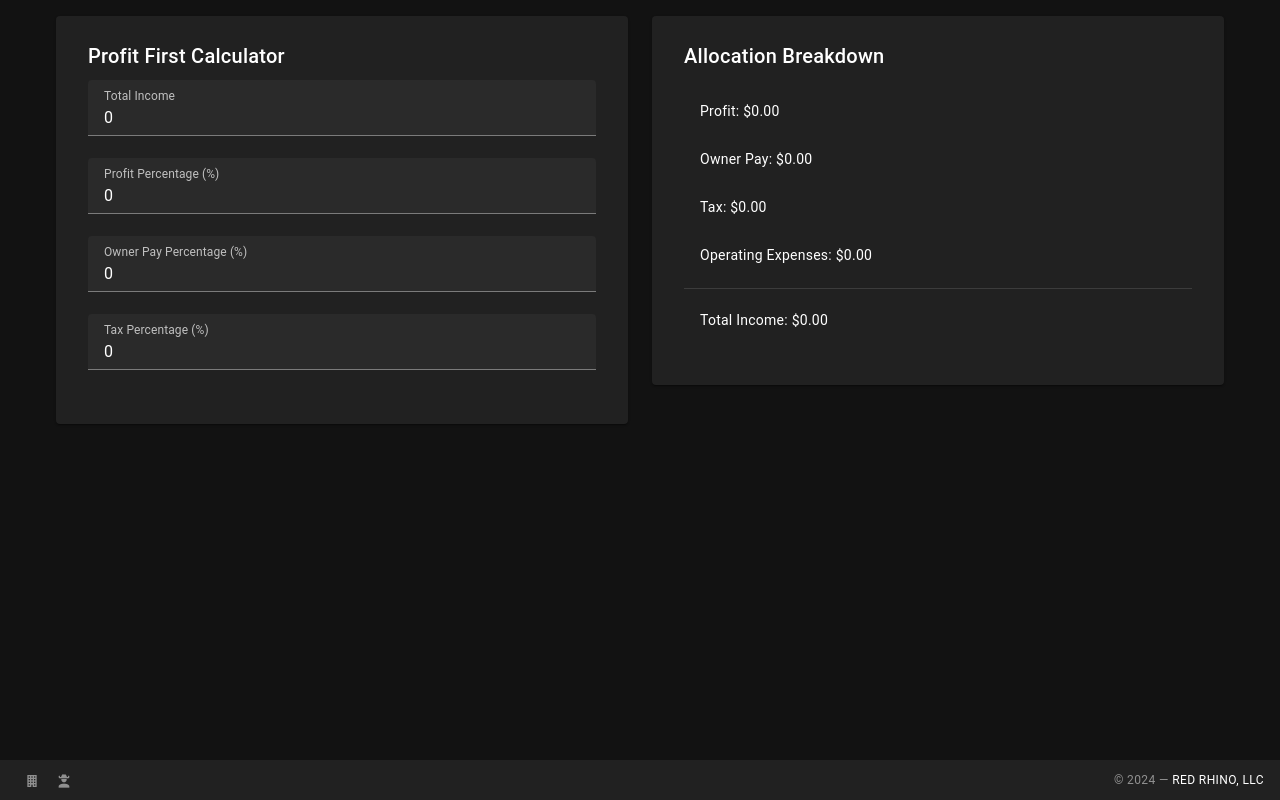
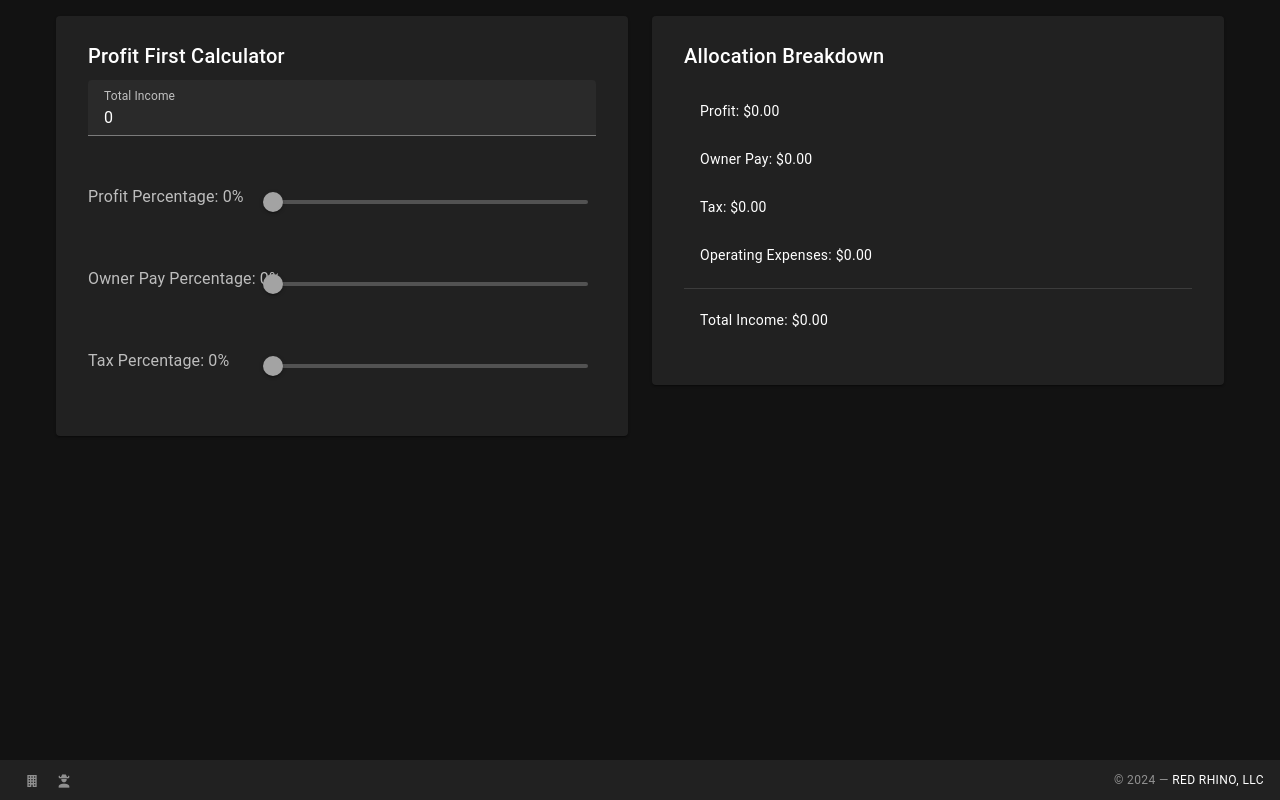
Before and after one commit to redrhino-online/profit-first-calculator, a Vue app: page / in a window 1280 px wide. Built offline with nearby package versions, Linux system fonts and the light colour scheme.

Commit message:
feat: % input sliders

```diff
--- a/src/components/Calculator.vue
+++ b/src/components/Calculator.vue
@@ -6,14 +6,39 @@
           <v-card-title>Profit First Calculator</v-card-title>
           <v-card-text>
             <v-form>
+              <!-- Total Income Input -->
               <v-text-field label="Total Income" v-model.number="localTotalIncome" type="number"
                 required></v-text-field>
-              <v-text-field label="Profit Percentage (%)" v-model.number="localProfitPercentage" type="number"
-                required></v-text-field>
-              <v-text-field label="Owner Pay Percentage (%)" v-model.number="localOwnerPayPercentage" type="number"
-                required></v-text-field>
-              <v-text-field label="Tax Percentage (%)" v-model.number="localTaxPercentage" type="number"
-                required></v-text-field>
+
+              <!-- Slider for Profit Percentage -->
+              <v-row class="mt-4">
+                <v-col cols="12" sm="6" md="4">
+                  <v-label>Profit Percentage: {{ localProfitPercentage }}%</v-label>
+                </v-col>
+                <v-col cols="12" sm="6" md="8">
+                  <v-slider v-model="localProfitPercentage" :max="100" :min="0" step="1"></v-slider>
+                </v-col>
+              </v-row>
+
+              <!-- Slider for Owner Pay Percentage -->
+              <v-row class="mt-4">
+                <v-col cols="12" sm="6" md="4">
+                  <v-label>Owner Pay Percentage: {{ localOwnerPayPercentage }}%</v-label>
+                </v-col>
+                <v-col cols="12" sm="6" md="8">
+                  <v-slider v-model="localOwnerPayPercentage" :max="100" :min="0" step="1"></v-slider>
+                </v-col>
+              </v-row>
+
+              <!-- Slider for Tax Percentage -->
+              <v-row class="mt-4">
+                <v-col cols="12" sm="6" md="4">
+                  <v-label>Tax Percentage: {{ localTaxPercentage }}%</v-label>
+                </v-col>
+                <v-col cols="12" sm="6" md="8">
+                  <v-slider v-model="localTaxPercentage" :max="100" :min="0" step="1"></v-slider>
+                </v-col>
+              </v-row>
 
               <!-- Display error message if percentages exceed 100% -->
               <v-alert v-if="percentageError" type="error" class="mt-3" dismissible>
@@ -67,6 +92,7 @@ export default {
     const localOwnerPayPercentage = ref(ownerPayPercentage.value);
     const localTaxPercentage = ref(taxPercentage.value);
 
+    // Computed property to check if combined percentages exceed 100%
     const percentageError = computed(() => {
       const combinedPercentage = localProfitPercentage.value + localOwnerPayPercentage.value + localTaxPercentage.value;
       return combinedPercentage >= 100;
@@ -107,8 +133,8 @@ export default {
     // Watch for changes in the input fields and handle both updating the store and persisting values
     watch([localTotalIncome, localProfitPercentage, localOwnerPayPercentage, localTaxPercentage], () => {
       if (!percentageError.value) {
-        updateStoreValues();   // Update Pinia store values
-        persistToLocalStorage();  // Persist the new values in localStorage
+        updateStoreValues(); // Update Pinia store values
+        persistToLocalStorage(); // Persist the new values in localStorage
       }
     });
 
```
